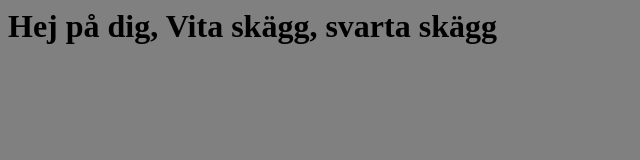
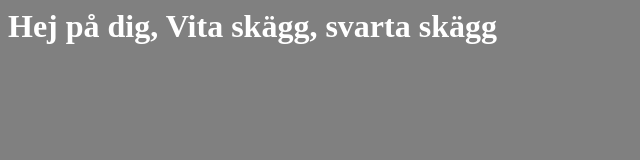
Before and after one commit to Tobinho97/johansson, a plain HTML site: page index.html in a window 1280 px wide. Shown: the whole page, without its empty margins (0-640 px from the left). Drawn offline with Linux system fonts and the light colour scheme.

Commit message:
index.html

```diff
--- a/index.html
+++ b/index.html
@@ -1,5 +1,5 @@
 <html>
-    <body bgcolor="gray">
+    <body bgcolor="gray" text="white">
     <h1>Hej på dig, Vita skägg, svarta skägg</h1>
      </body>
     </html>
```
